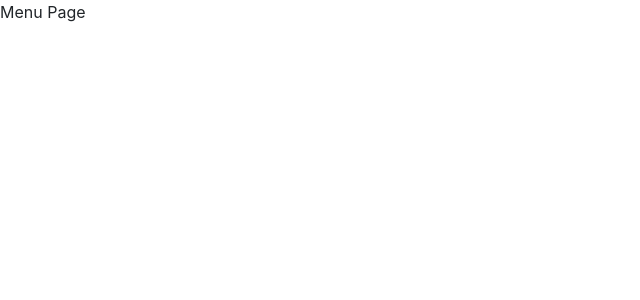
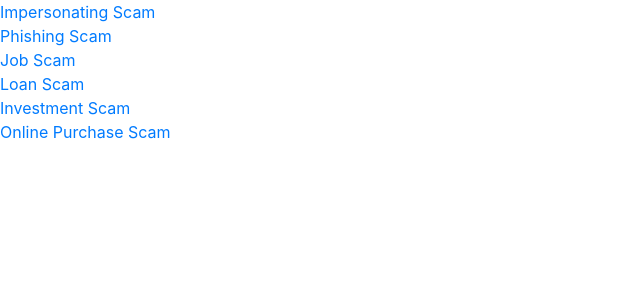
Before and after one commit to mariotey/Hack-Roll, a Django app: page /menu in a window 1280 px wide. Before the commit the part shown is almost empty. Shown: the top 300 px of the page, without its empty margins (0-640 px from the left). Run offline with Django 4.2, Linux system fonts and the light colour scheme; a user stored in the database is signed in; some libraries are stand-ins or nearby versions.

Commit message:
6 Button Menu incorporated

```diff
--- a/timetable/templates/timetable/bot.html
+++ b/timetable/templates/timetable/bot.html
@@ -31,7 +31,7 @@
                 User Input:
             </div>
             <div>
-                <form action="{% url 'timetable:respond_bot' %}" method="post">
+                <form action="{% url 'timetable:respond' scam_id=scam_id %}" method="post">
                     {% csrf_token %}
                     <div>
                         <input id="user_input" name = "user_input" type="text" placeholder="Type here..." style="width: 100%; height: 4em; margin-bottom: 5px;">
@@ -58,7 +58,7 @@
                         {{ respond_info.answer }}
                     </div>
                     <div style = "display: flex; justify-content: center;">
-                        <a href="{% url 'timetable:bot' %}">
+                        <a href="{% url 'timetable:bot' scam_id=scam_id %}">
                             <button>
                                 Next
                             </button>
--- a/timetable/templates/timetable/menu.html
+++ b/timetable/templates/timetable/menu.html
@@ -2,6 +2,24 @@
 
 {% block body %}
 <div>
-    Menu Page
+    <div>
+        <a href="{% url 'timetable:bot' scam_id=1 %}"> Impersonating Scam </a>
+    </div>
+    <div>
+        <a href="{% url 'timetable:bot' scam_id=2 %}"> Phishing Scam </a>
+    </div>
+    <div>
+        <a href="{% url 'timetable:bot' scam_id=3 %}"> Job Scam </a>
+    </div>
+    <div>
+        <a href="{% url 'timetable:bot' scam_id=4 %}"> Loan Scam </a>
+    </div>
+    <div>
+        <a href="{% url 'timetable:bot' scam_id=5 %}"> Investment Scam </a>
+    </div>
+    <div>
+        <a href="{% url 'timetable:bot' scam_id=6 %}"> Online Purchase Scam </a>
+    </div>
 </div>
+
 {% endblock %}
--- a/timetable/urls.py
+++ b/timetable/urls.py
@@ -8,7 +8,9 @@ urlpatterns = [
     path("login", views.login_user, name="login"),
     path("logout", views.logout_user, name="logout"),
     path("register", views.register, name="register"),
+
     path("menu", views.menu, name="menu"),
-    path("bot", views.bot, name="bot"),
-    path("respond_bot", views.respond_bot, name="respond_bot")
+
+    path('bot/<int:scam_id>/', views.bot, name='bot'),
+    path("respond/<int:scam_id>/", views.respond, name="respond")
 ]
--- a/timetable/views.py
+++ b/timetable/views.py
@@ -86,7 +86,7 @@ def menu(request):
     return render(request, "timetable/menu.html")
 
 @login_required
-def bot(request):
+def bot(request, scam_id):
     scam_info = {
         "info": "Phishing scams are bad"
     }
@@ -116,6 +116,7 @@ def bot(request):
     }
 
     return render(request, "timetable/bot.html", {
+        "scam_id": scam_id,
         "scam_info": scam_info,
         "scenario_info": scenario_info,
         "question_info": question_info,
@@ -125,7 +126,7 @@ def bot(request):
         }
     })
 
-def respond_bot(request):
+def respond(request, scam_id):
      if request.method == 'POST':
         # Extract the values from the form
         user_input = request.POST.get('user_input', '')
@@ -133,7 +134,8 @@ def respond_bot(request):
         js_variable_2 = request.POST.get('js_variable_2', '').replace("'", '"')
         js_variable_3 = request.POST.get('js_variable_3', '').replace("'", '"')
 
-        data = {
+        return render(request, "timetable/bot.html", {
+            "scam_id": scam_id,
             "scam_info": json.loads(js_variable_1),
             "scenario_info": json.loads(js_variable_2),
             "question_info": json.loads(js_variable_3),
@@ -141,8 +143,4 @@ def respond_bot(request):
             "respond_info": {
                 "answer": "Your answer is correct!",
             }
-        }
-
-        # return JsonResponse(data)
-
-        return render(request, "timetable/bot.html", data)
+        })
```
Also changed, not shown: db.sqlite3.
